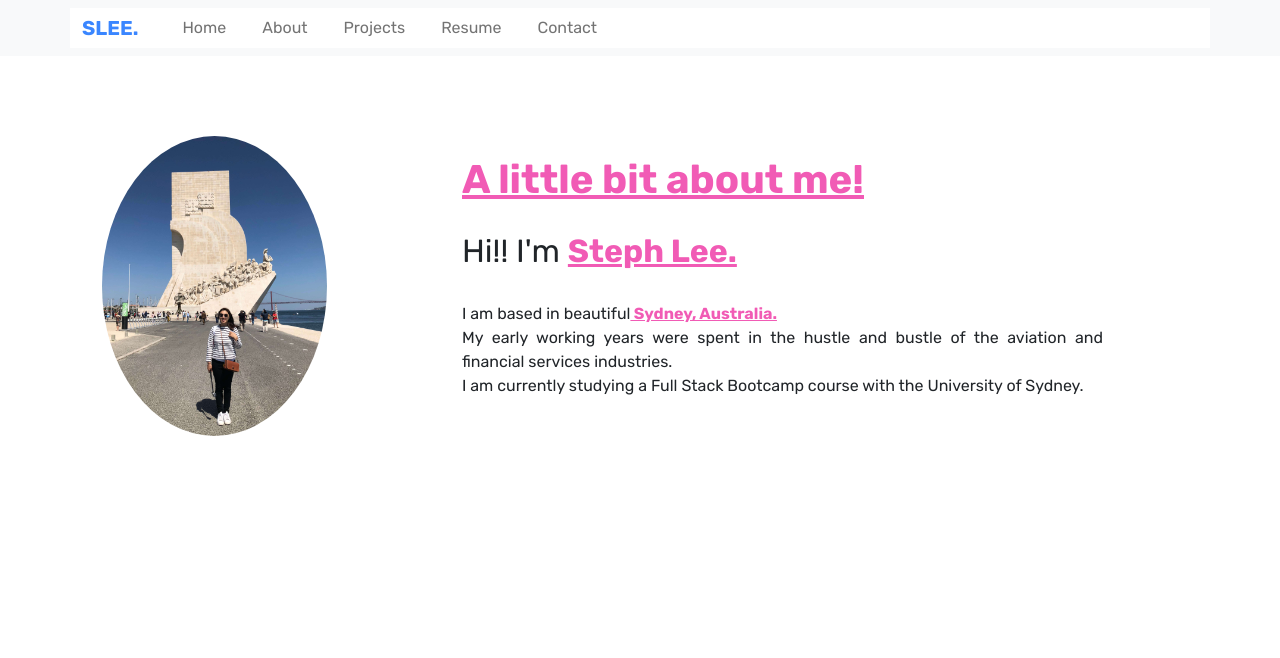
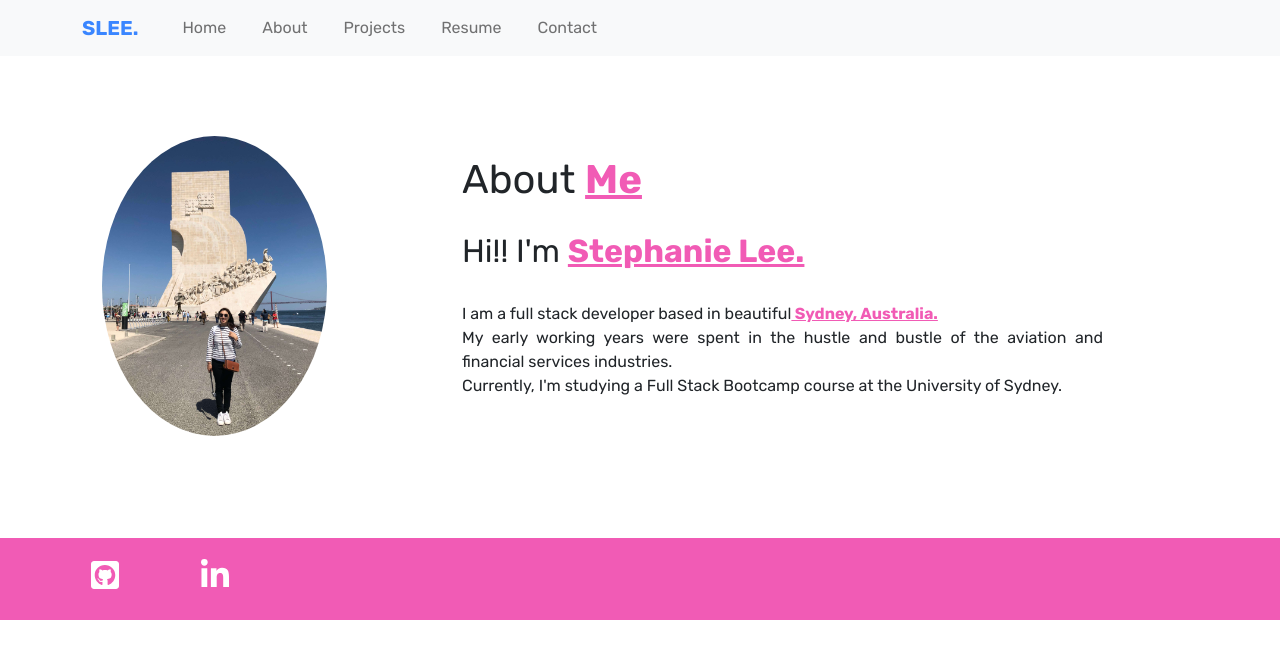
Before and after one commit to smj3085/Portfolio-react, a React (Create React App) app: page /about in a window 1280 px wide. Shown: the top 658 px of the page. Built offline with nearby package versions, Linux system fonts and the light colour scheme.

Commit message:
update about me section

```diff
--- a/src/components/About.js
+++ b/src/components/About.js
@@ -20,14 +20,14 @@ function About() {
               }}
             >
               <h1 style={{ paddingBottom: "20px" }}>
-                <strong className="about-header pink">A little bit about me!</strong>
+                About <strong className="pink">Me</strong>
               </h1>
-              <h2>Hi!! I'm <strong className="pink">Steph Lee. </strong></h2>
+              <h2>Hi!! I'm <strong className="pink">Stephanie Lee. </strong></h2>
               <br />
               <p style={{ textAlign: "justify" }}>
-              I am based in beautiful<strong className="pink"> Sydney, Australia.</strong>
+              I am a full stack developer based in beautiful<strong className="pink"> Sydney, Australia.</strong>
               <br />My early working years were spent in the hustle and bustle of the aviation and financial services industries.<br />
-              I am currently studying a Full Stack Bootcamp course with the University of Sydney.
+              Currently, I'm studying a Full Stack Bootcamp course at the University of Sydney.
               <br />
               {/* Quote block */}
               <br />
--- a/src/styles/styles.css
+++ b/src/styles/styles.css
@@ -1,7 +1,3 @@
-* {
-  background-color: white !important;
-}
-
 :root {
     --pinklook: #f15bb5;
     --bluelook: #3a86ff;
```
